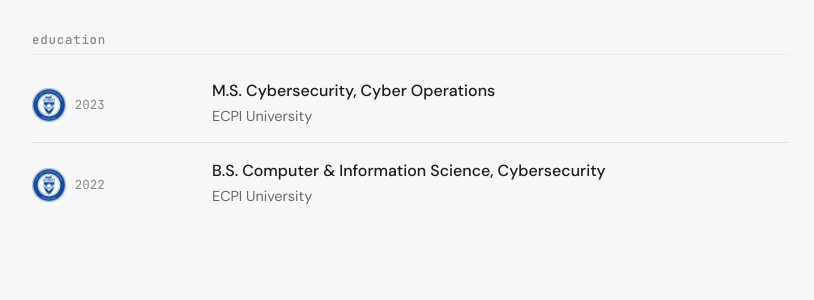
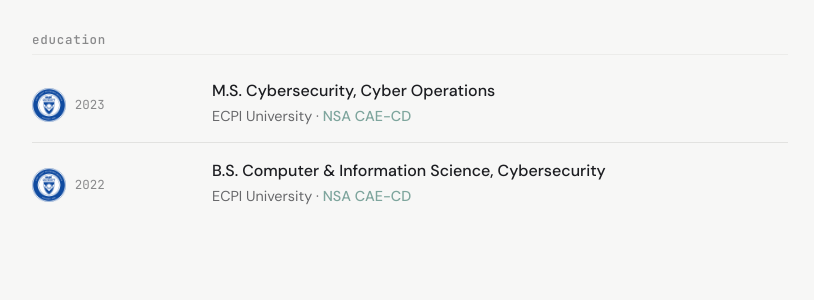
Before and after one commit to t3lesph0re/t3lesph0re.github.io, a Jekyll site: the page built from index.html, in a window 1280 px wide. Shown: the part 2395-2695 px from the top of the page, without its empty margins (230-1044 px from the left). Built offline with Jekyll 4.4.1, drawn with Linux system fonts in a browser that asks for light colours.

Commit message:
Note ECPI NSA CAE-CD designation in education

```diff
--- a/_data/education.yml
+++ b/_data/education.yml
@@ -1,11 +1,13 @@
 - degree: M.S. Cybersecurity, Cyber Operations
   school: ECPI University
   school_url: https://www.ecpi.edu/
+  cae: https://www.ecpi.edu/press/nsa-homeland-security-designate-ecpi-university-national-center-academic-excellence-cyber
   logo: ecpi.png
   year: 2023
 
 - degree: B.S. Computer & Information Science, Cybersecurity
   school: ECPI University
   school_url: https://www.ecpi.edu/
+  cae: https://www.ecpi.edu/press/nsa-homeland-security-designate-ecpi-university-national-center-academic-excellence-cyber
   logo: ecpi.png
   year: 2022
--- a/assets/css/custom.css
+++ b/assets/css/custom.css
@@ -1064,3 +1064,11 @@ a.edu-logo-link:hover .edu-logo {
   margin: 0 0 0.55rem;
   display: block;
 }
+
+/* ===== CAE-CD designation ===== */
+.edu-cae {
+  color: var(--accent);
+  font-weight: 500;
+  text-decoration: none;
+}
+.edu-cae:hover { text-decoration: underline; }
--- a/index.html
+++ b/index.html
@@ -181,7 +181,7 @@ layout: default
       </span>
       <div class="entry-body">
         <span class="entry-title">{{ e.degree }}</span>
-        <span class="entry-sub">{{ e.school }}</span>
+        <span class="entry-sub">{{ e.school }}{% if e.cae %} · <a class="edu-cae" href="{{ e.cae }}" target="_blank" rel="noopener" title="NSA National Center of Academic Excellence in Cyber Defense — designated 2023, valid through AY2028">NSA CAE-CD</a>{% endif %}</span>
       </div>
     </li>
     {% endfor %}
```
